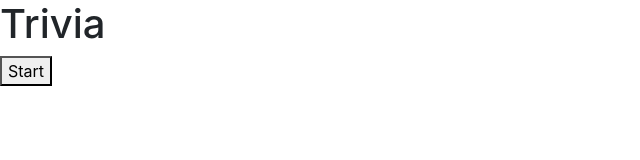
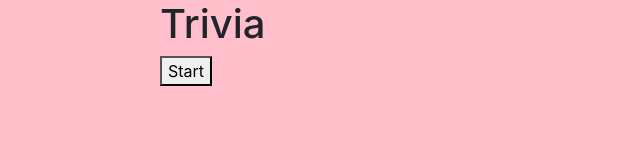
Before and after one commit to sophieluehmann/TriviaGame, a plain HTML site: page index.html in a window 1280 px wide. Shown: the whole page, without its empty margins (0-640 px from the left). Drawn offline with nearby package versions, Linux system fonts and the light colour scheme.

Commit message:
fixed link to style sheet

```diff
--- a/index.html
+++ b/index.html
@@ -8,7 +8,7 @@
     <!-- Bootstrap CSS -->
     <link rel="stylesheet" href="https://stackpath.bootstrapcdn.com/bootstrap/4.3.1/css/bootstrap.min.css" integrity="sha384-ggOyR0iXCbMQv3Xipma34MD+dH/1fQ784/j6cY/iJTQUOhcWr7x9JvoRxT2MZw1T" crossorigin="anonymous">
 
-    <link rel="stylesheet" type="text/css" href="assets/javascript/app.js">
+    <link rel="stylesheet" type="text/css" href="assets/css/style.css">
 
     <title>Trivia Game</title>
   </head>
```
